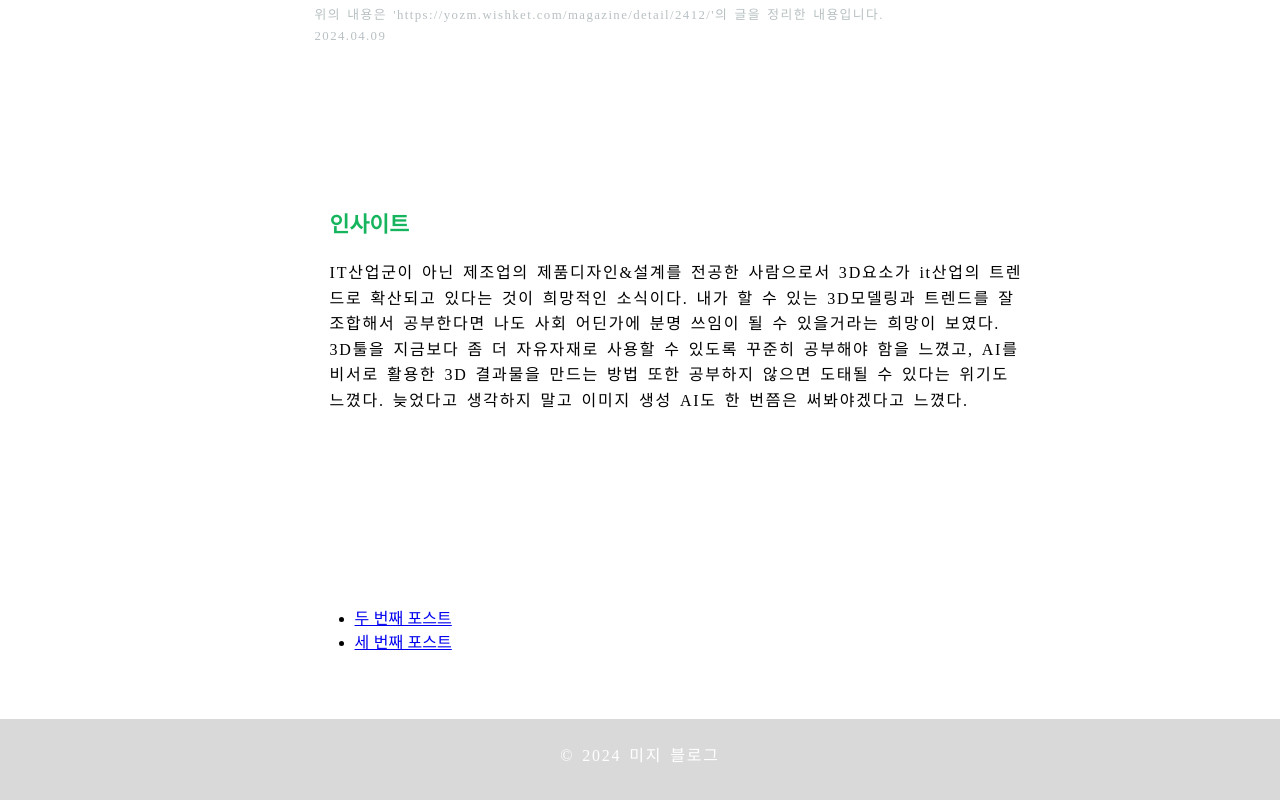
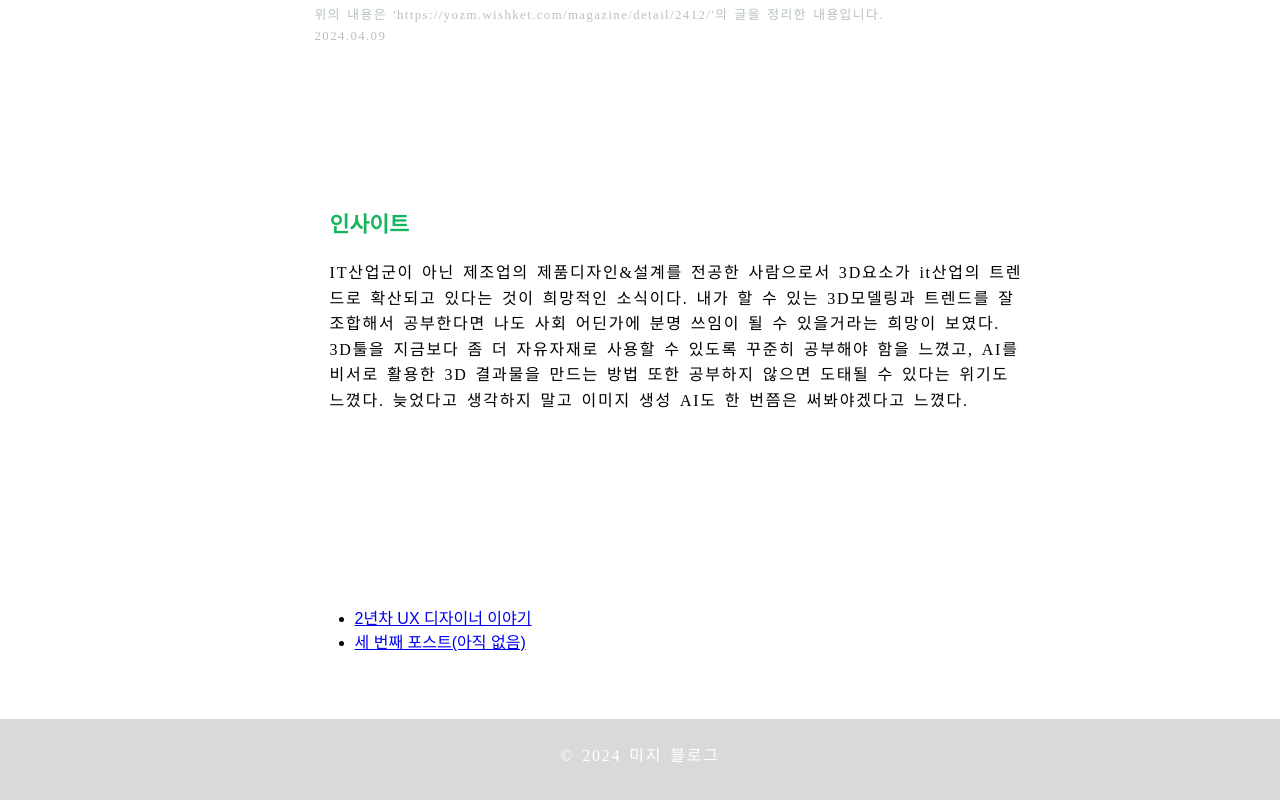
Before and after one commit to mnorri/miziblog, a plain HTML site: page post1.html in a window 1280 px wide. Shown: the part 2184-2984 px from the top of the page. Drawn offline with Linux system fonts and the light colour scheme.

Commit message:
Add files via upload

```diff
--- a/post1.html
+++ b/post1.html
@@ -65,8 +65,8 @@
 </article>
 
 <ul>
-  <li><a href="post2.html">두 번째 포스트</a></li>
-  <li><a href="post3.html">세 번째 포스트</a></li>
+  <li><a href="post2.html">2년차 UX 디자이너 이야기</a></li>
+  <li><a href="post3.html">세 번째 포스트(아직 없음)</a></li>
 </ul>
 
   </main>
```
